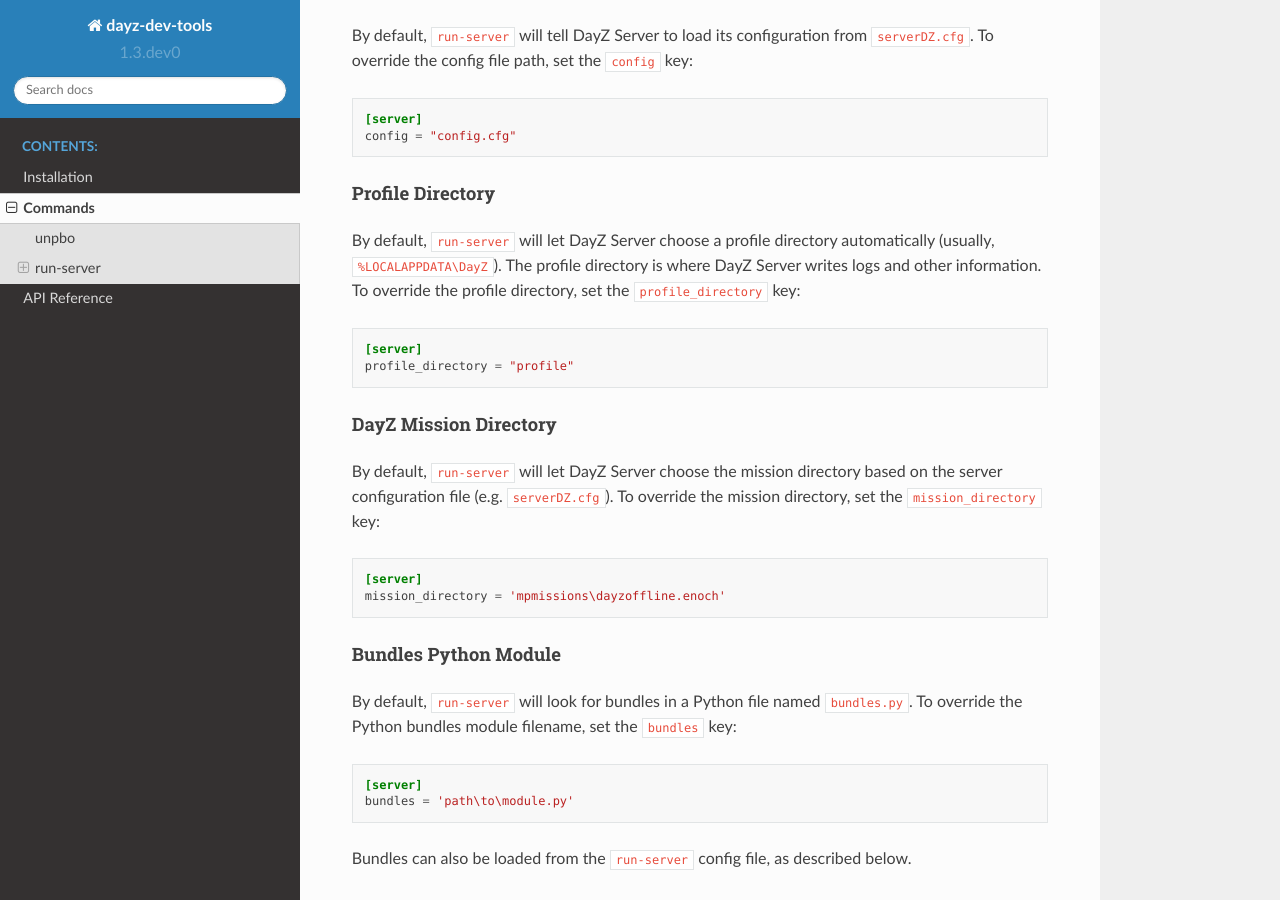
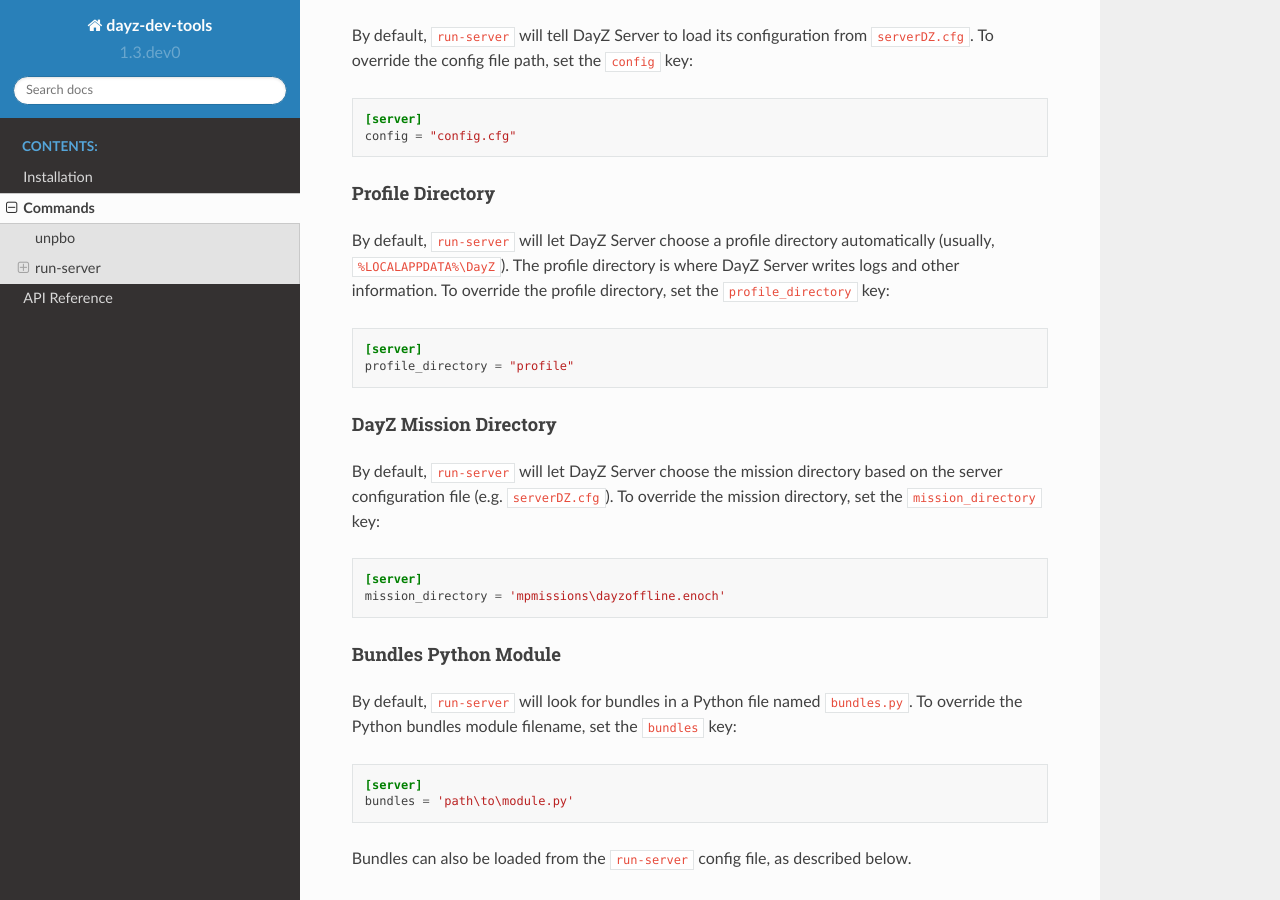
Before and after one commit to tjensen/dayz-dev-tools, a Sphinx documentation site: the page built from docs/commands.rst, in a window 1280 px wide and 900 px high, scrolled down 2164 px. Built offline with Sphinx 7.4.7 and the Read the Docs theme 2.0.0, drawn with Linux system fonts in a browser that asks for light colours.

```diff
--- a/docs/commands.rst
+++ b/docs/commands.rst
@@ -116,7 +116,7 @@ Profile Directory
 """""""""""""""""
 
 By default, ``run-server`` will let DayZ Server choose a profile directory
-automatically (usually, ``%LOCALAPPDATA\DayZ``). The profile directory is where
+automatically (usually, ``%LOCALAPPDATA%\DayZ``). The profile directory is where
 DayZ Server writes logs and other information. To override the profile
 directory, set the ``profile_directory`` key:
 
```
